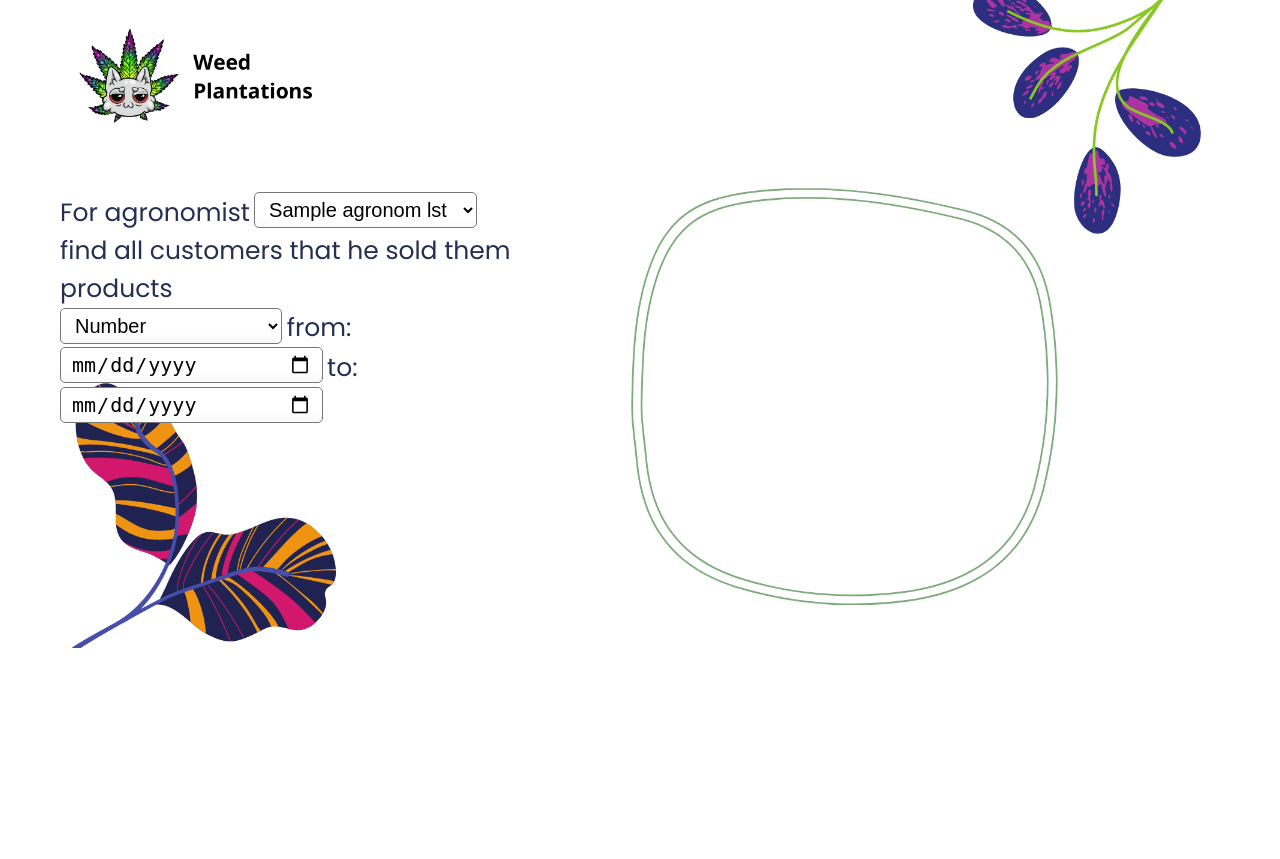
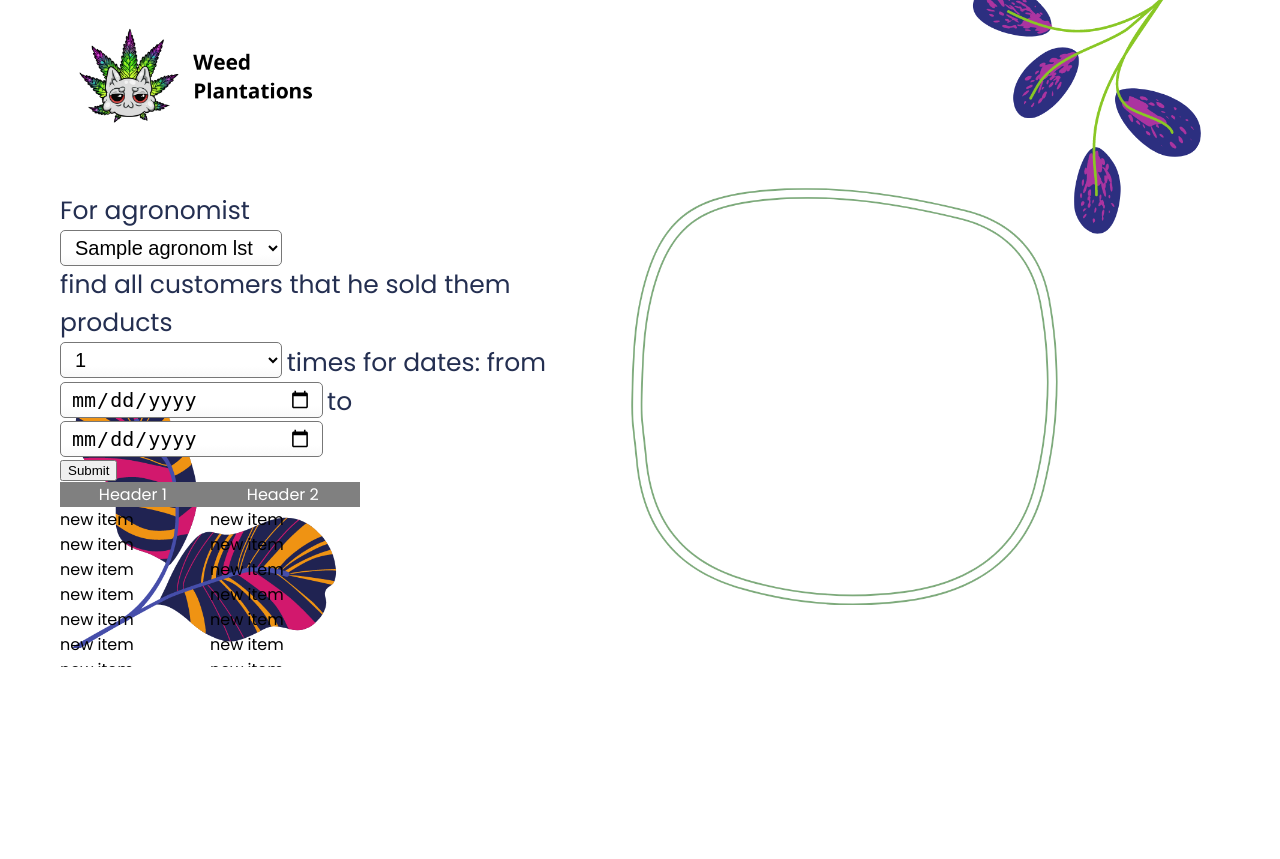
Before and after one commit to denysgerasymuk799/Databases-course-project, a Flask app: template templates/request1.html in a window 1280 px wide. Before the commit the page ends 648 px from the top, so only its background shows below. Run offline with Flask 2, Linux system fonts and the light colour scheme; the template is opened without the code that fills it: most values are stand-ins (such as "Sample title", 1, 10 or a date in 2020); lists and menus that the app fills with data are empty.

Commit message:
added result table in web + fetcch data from db.Models

```diff
--- a/app.py
+++ b/app.py
@@ -1,25 +1,9 @@
 from flask import Flask, redirect, url_for, render_template, request, session
-from flask_sqlalchemy import SQLAlchemy
 from sqlalchemy.sql import text
+from datetime import date
 
-from db_config import Config
-
-
-# create main app
-app = Flask(__name__)
-
-# config for security in forms and other things
-app.config.from_object(Config)
-app.config['SQLALCHEMY_TRACK_MODIFICATIONS'] = False
-
-# connect data base
-db = SQLAlchemy(app, session_options={
-    'expire_on_commit': False
-})
-db.init_app(app)
-
-# FOR sessions
-app.secret_key = "SOMESECRET"
+from init_config import db, app
+from models import Customer
 
 
 @app.route('/', methods=['GET', 'POST'])
@@ -29,33 +13,61 @@ def get_main_page():
 
 @app.route('/request1', methods=['GET', 'POST'])
 def request_page_action1():
-    statement = text("""SELECT agronomist_id, agronomist_name FROM agronomist""")
+    if request.method == 'GET':
+        statement = text("""SELECT agronomist_id, agronomist_name FROM agronomist""")
 
-    agronomists_list = db.session.execute(statement).all()
-    db.session.commit()
-    db.session.close()
+        agronomists_list = db.session.execute(statement).all()
+        db.session.commit()
+        db.session.close()
 
-    print("request_page_action1 get all agronomist -- ", agronomists_list)
+        return render_template("request1.html", agronom_lst=agronomists_list)
 
-    return render_template("request1.html", agronom_lst=agronomists_list)
+    if request.method == 'POST':
+        # Get a data in json format(similar)
+        data = {
+            "agronom_id": int(request.form.get("agronom_id")),
+            "sold_times": int(request.form.get("sold_times")),
+            "from_date": request.form.get("from_date"),
+            "to_date": request.form.get("to_date")
+        }
 
+        today = date.today()
+        if data["from_date"] == '':
+            # data["from_date"] = today.strftime("%Y-%m-%d")
+            data["from_date"] = '2013-01-01'
 
-@app.route('/request1_handled', methods=['POST'])
-def request1_handle():
-    # Get a data in json format(similar)
-    data = request.form
+        if data["to_date"] == '':
+            data["to_date"] = today.strftime("%Y-%m-%d")
 
-    statement = text("""SELECT customer_id FROM
-    (SELECT customer_id, COUNT(*) AS num FROM ordering WHERE agronomist_id = :ag_id
-    	AND order_date BETWEEN :date_start AND :date_end GROUP BY customer_id)
-    WHERE num > :n_times;""")
+        print("data in request1_handle -- ", data)
 
-    rs = db.session.execute(statement, **data).all()
-    db.session.commit()
-    db.session.close()
+        statement = text(
+            """
+            SELECT customer_id FROM
+                (SELECT customer_id, COUNT(*) AS num FROM ordering WHERE agronomist_id = :agronom_id
+                    AND order_date BETWEEN :from_date AND :to_date GROUP BY customer_id)  AS foo
+                WHERE num >= :sold_times;
+            """
+        )
 
-    print("request1_handle -- ", rs)
-    return 'Hello1'
+        rs = db.session.execute(statement, {
+            "agronom_id": data["agronom_id"],
+            "sold_times": data["sold_times"],
+            "from_date": data["from_date"],
+            "to_date": data["to_date"]
+        })
+        db.session.commit()
+        db.session.close()
+
+        results = rs.fetchall()
+        print("request1_handle -- ", results)
+        customer_names = []
+        for customer_id in results:
+            print("type(customer_id) -- ", type(customer_id[0]))
+            customer_names.append(Customer.query.filter_by(customer_id=customer_id[0]).first().customer_name)
+
+        print("customer_names -- ", customer_names)
+        return 'Hello1'
 
 
 @app.route('/request2', methods=['GET', 'POST'])
@@ -108,12 +120,14 @@ def request3_handle():
     # Get a data in json format(similar)
     data = request.form
 
-    statement = text("""SELECT agronomist_id FROM
-(SELECT agronomist_id, COUNT(*) AS num FROM
-Degustation INNER JOIN Degustation_Customer ON
-Degustation.degustation_id = Degustation_Customer.degustation_id
-WHERE Degustation_Customer.customer_id = :cus_id GROUP BY agronomist_id) WHERE num > :n_times AND degustation_date
-BETWEEN :date_start AND :date_end;""")
+    statement = text("""
+        SELECT agronomist_id FROM
+        (SELECT agronomist_id, COUNT(*) AS num FROM
+        Degustation INNER JOIN Degustation_Customer ON
+        Degustation.degustation_id = Degustation_Customer.degustation_id
+        WHERE Degustation_Customer.customer_id = :cus_id GROUP BY agronomist_id) WHERE num > :n_times AND degustation_date
+        BETWEEN :date_start AND :date_end;
+        """)
 
     rs = db.session.execute(statement, **data).all()
     db.session.commit()
--- a/templates/request1.html
+++ b/templates/request1.html
@@ -3,7 +3,7 @@
 <head>
     <meta charset="utf-8">
     <title>AppLab</title>
-    <link href="../static/css/reset.css" rel="stylesheet" type="text/css" >
+    <link href="../static/css/reset.css" rel="stylesheet" type="text/css">
 
     <link href="../static/css/fonts.css" rel="stylesheet" type="text/css">
 
@@ -16,8 +16,8 @@
 <div class="wrapper">
     <h1>For agronomist </h1>
 
-<!--    <form action="{{ url_for('request1_handle') }}" method="post">-->
-    <select class="select" name="ag_id" id="" onfocus='this.size=5;' onblur='this.size=1;'
+    <form action="{{ url_for('request_page_action1') }}" method="post">
+        <select class="select" name="agronom_id" id="" onfocus='this.size=5;' onblur='this.size=1;'
                 onchange='this.size=1; this.blur();'>
             {% for id, name in agronom_lst %}
             <option value="{{ id }}">{{ name }}</option>
@@ -26,25 +26,88 @@
 
         <h1> find all customers that he sold them products </h1>
 
-    <select class="select" name="" id="1" onfocus='this.size=5;' onblur='this.size=1;'
+        <select class="select" name="sold_times" id="1" onfocus='this.size=5;' onblur='this.size=1;'
                 onchange='this.size=1; this.blur();'>
-        <option value="">Number</option>
-        <option value="">2</option>
-        <option value="">Three2</option>
-        <option value="">Four0</option>
-        <option value="">Five</option>
-        <option value="">Six</option>
-        <option value="">Seven</option>
-        <option value="">Eight</option>
-        <option value="">Nine</option>
-        <option value="">Ten</option>
+            {% for i in range(1, 11) %}
+            {% if i == 1 %}
+            <option value="{{ i }}" selected>{{ i }}</option>
+            {% endif %}
+
+            <option value="{{ i }}">{{ i }}</option>
+            {% endfor %}
         </select>
 
-            <h1> from: </h1>
-    <input class="select" type="date" name="date-of-birth" class="date-picker">
+        <h1> times for dates: from </h1>
+        <input class="select" type="date" name="from_date" class="date-picker">
 
-                <h1> to: </h1>
-    <input class="select" type="date" name="date-of-birth" class="date-picker">
+        <h1> to </h1>
+        <input class="select" type="date" name="to_date" class="date-picker">
+
+        <div class="btn-container">
+            <input class="submit-btn" type="submit" name="submit_button" value="Submit">
+        </div>
+
+        <table class="result-table" cellspacing="0" cellpadding="0" border="0" width="325">
+            <tr>
+                <td>
+                    <table cellspacing="0" cellpadding="1" border="1" width="300">
+                        <tr style="color:white;background-color:grey">
+                            <th>Header 1</th>
+                            <th>Header 2</th>
+                        </tr>
+                    </table>
+                </td>
+            </tr>
+            <tr>
+                <td>
+                    <div style="width:320px; height:160px; overflow:auto;">
+                        <table cellspacing="0" cellpadding="1" border="1" width="300">
+                            <tr>
+                                <td>new item</td>
+                                <td>new item</td>
+                            </tr>
+                            <tr>
+                                <td>new item</td>
+                                <td>new item</td>
+                            </tr>
+                            <tr>
+                                <td>new item</td>
+                                <td>new item</td>
+                            </tr>
+                            <tr>
+                                <td>new item</td>
+                                <td>new item</td>
+                            </tr>
+                            <tr>
+                                <td>new item</td>
+                                <td>new item</td>
+                            </tr>
+                            <tr>
+                                <td>new item</td>
+                                <td>new item</td>
+                            </tr>
+                            <tr>
+                                <td>new item</td>
+                                <td>new item</td>
+                            </tr>
+                            <tr>
+                                <td>new item</td>
+                                <td>new item</td>
+                            </tr>
+                            <tr>
+                                <td>new item</td>
+                                <td>new item</td>
+                            </tr>
+                            <tr>
+                                <td>new item</td>
+                                <td>new item</td>
+                            </tr>
+                        </table>
+                    </div>
+                </td>
+            </tr>
+        </table>
+    </form>
 </div>
 
 </body>
```
Also changed, not shown: init_config.py (added, +18 -0 lines), models.py (added, +9 -0 lines), templates/index.html (+12 -12 lines), 1 other file. Lines whose indentation alone changed are shown as unchanged.
